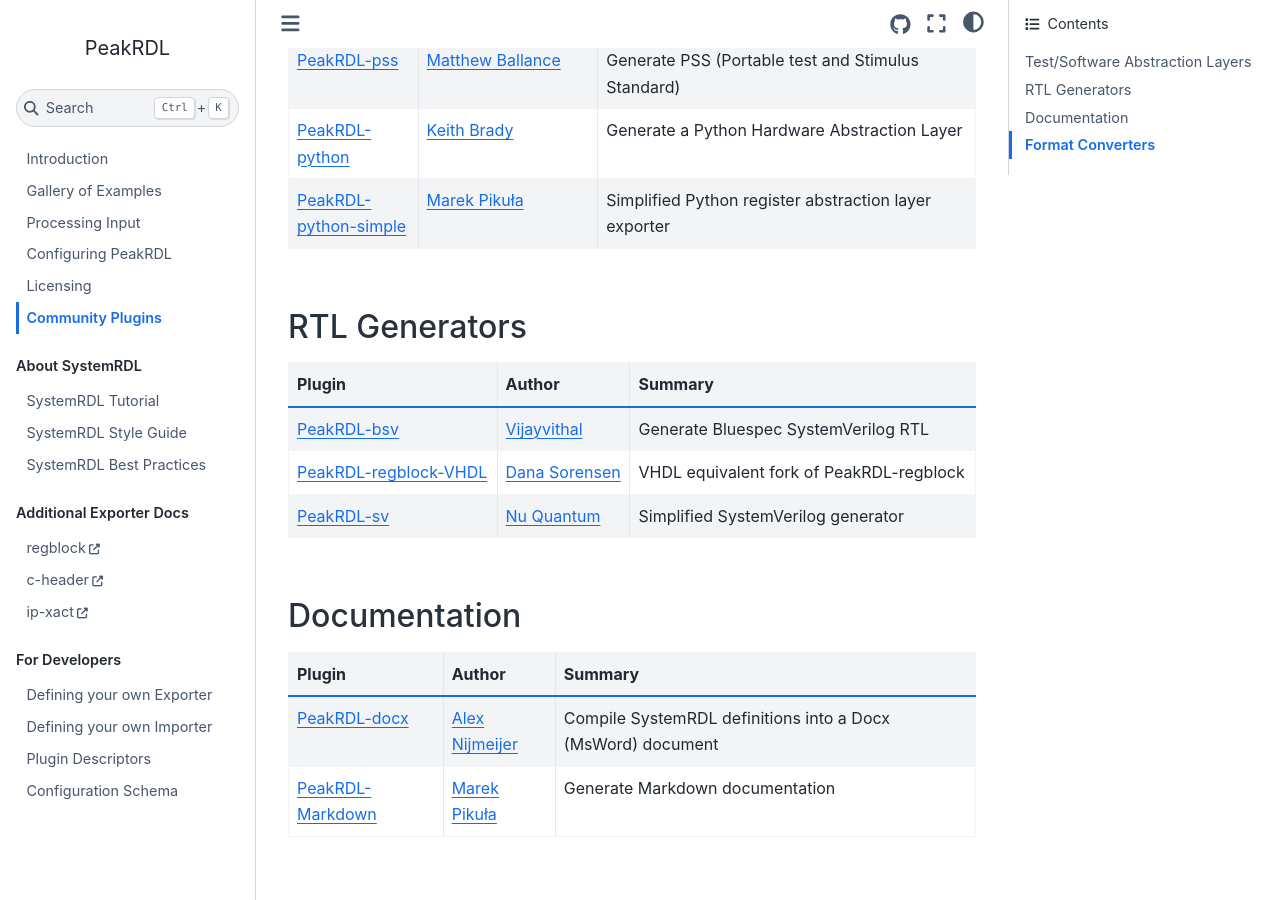
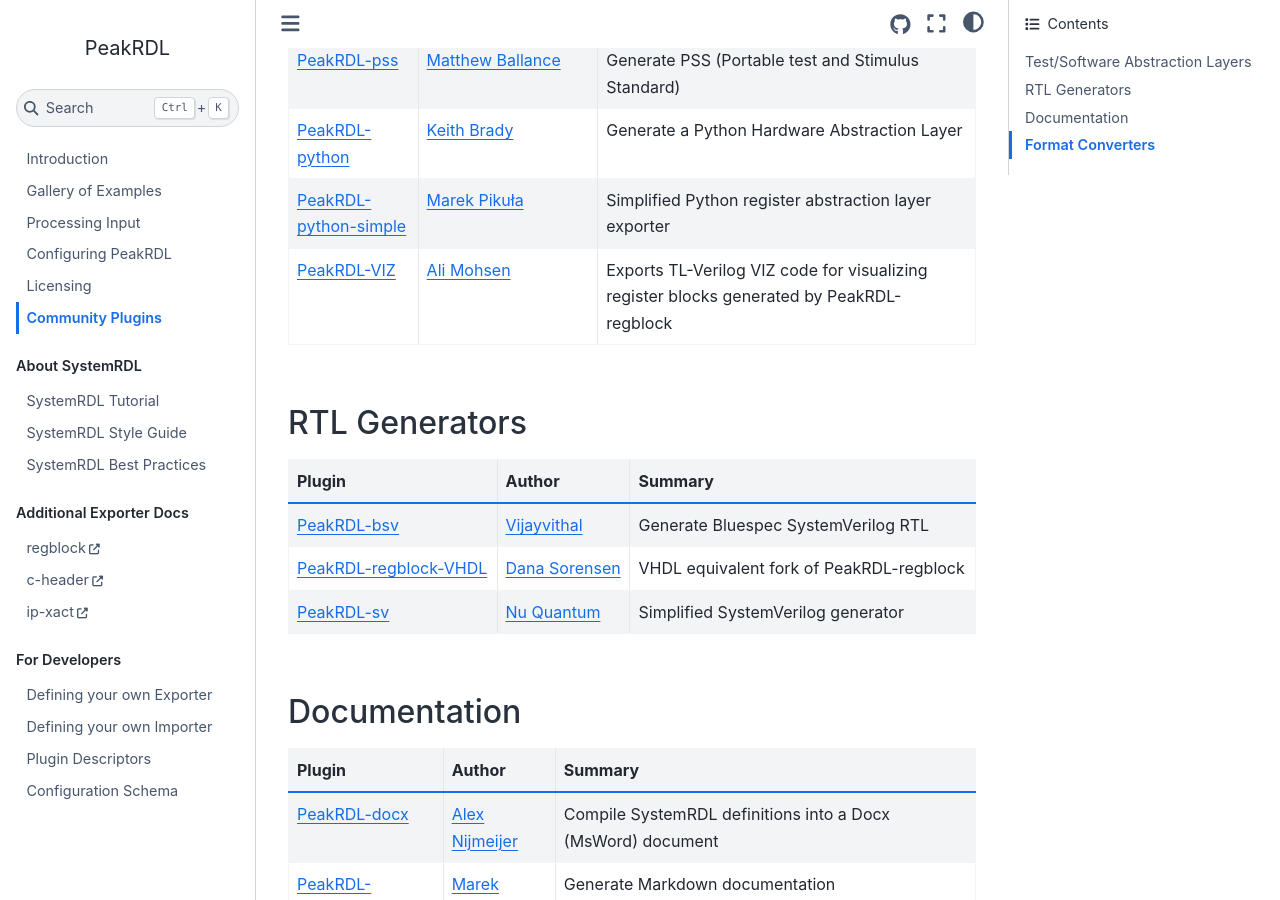
Before and after one commit to SystemRDL/PeakRDL, a Sphinx documentation site: the page built from docs/community.rst, in a window 1280 px wide and 900 px high, scrolled down 615 px. Built offline with Sphinx 7.4.7 and the Sphinx Book theme 1.1.4, drawn with Linux system fonts in a browser that asks for light colours.

Commit message:
Add PeakRDL-VIZ to community plugins

```diff
--- a/docs/community.rst
+++ b/docs/community.rst
@@ -48,6 +48,9 @@
         - `Marek Pikuła <https://github.com/MarekPikula>`_
         - Simplified Python register abstraction layer exporter
 
+    *   - `PeakRDL-VIZ <https://github.com/balbal1/PeakRDL-VIZ>`_
+        - `Ali Mohsen <https://github.com/balbal1>`_
+        - Exports TL-Verilog VIZ code for visualizing register blocks generated by PeakRDL-regblock
 
 
 RTL Generators
```
